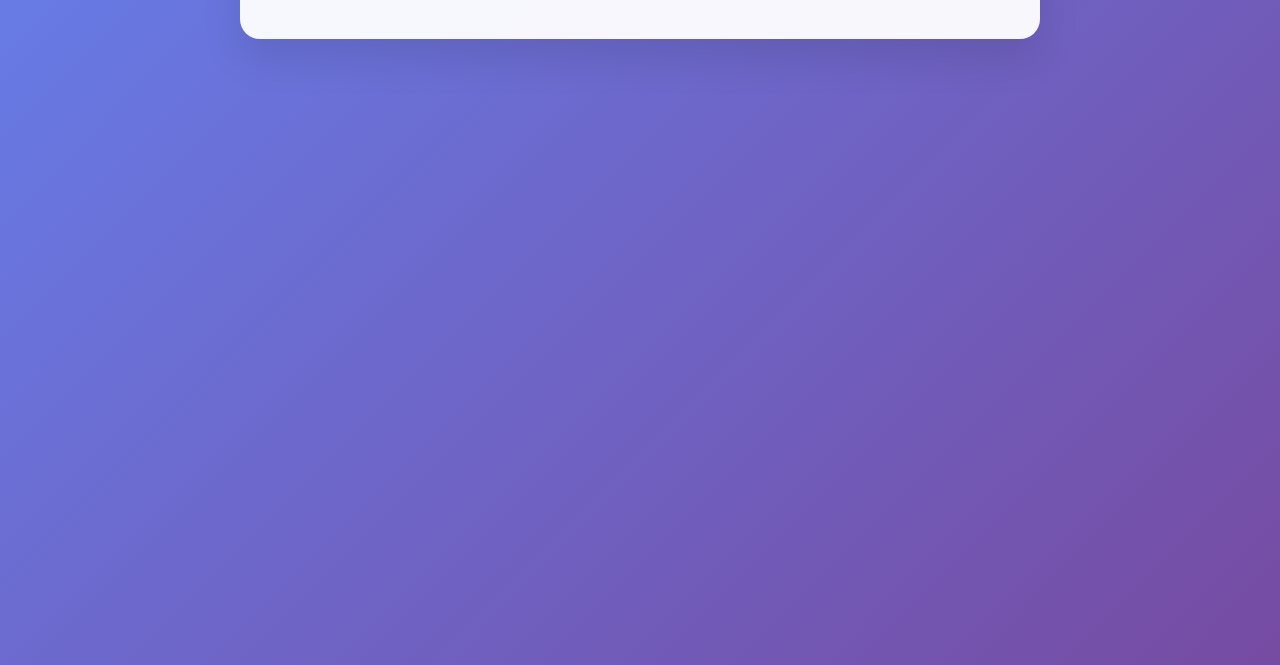
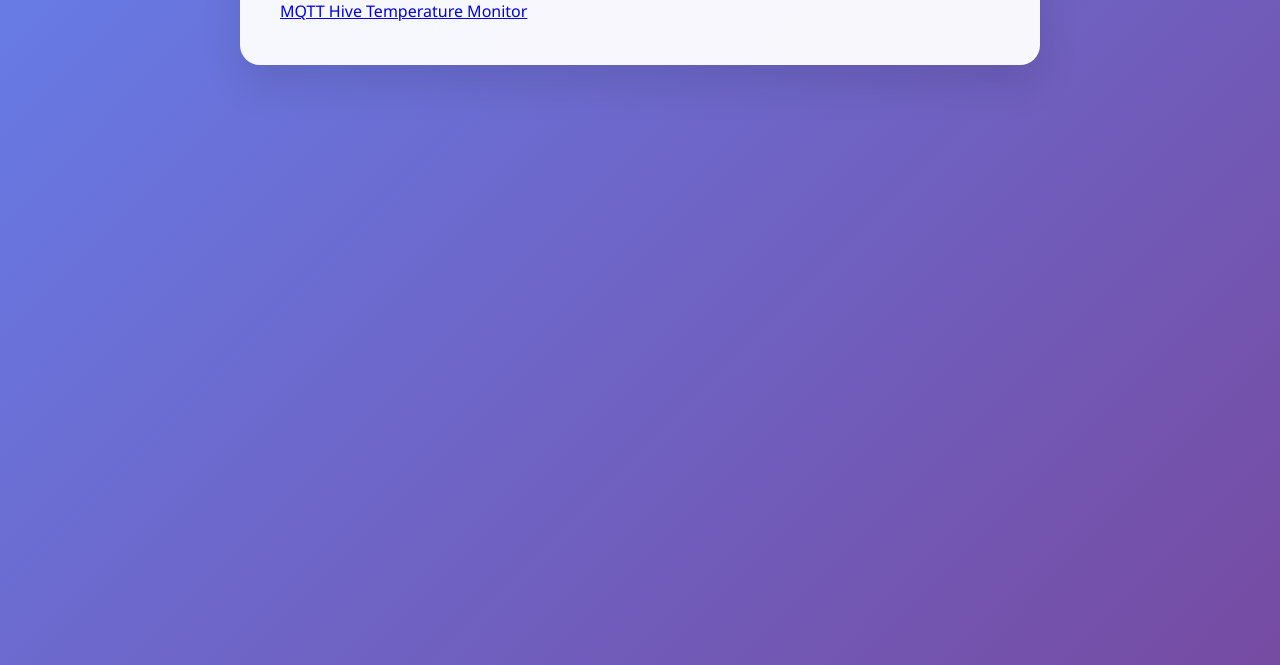
Before and after one commit to jzwennis/html-starter, a website: page index.html in a window 1280 px wide. Shown: the part 135-800 px from the top of the page. Drawn offline with Linux system fonts and the light colour scheme.

Commit message:
Added a link to Mqtt dashboard page

```diff
--- a/index.html
+++ b/index.html
@@ -49,6 +49,7 @@
 <body>
     <div class="container">
         <h1>HTML Starter for GitHub and Vercel</h1>
+        <p><a href="mqtt-temp-monitor.html">MQTT Hive Temperature Monitor</a></p>
     </div>
 
 </body>
```
